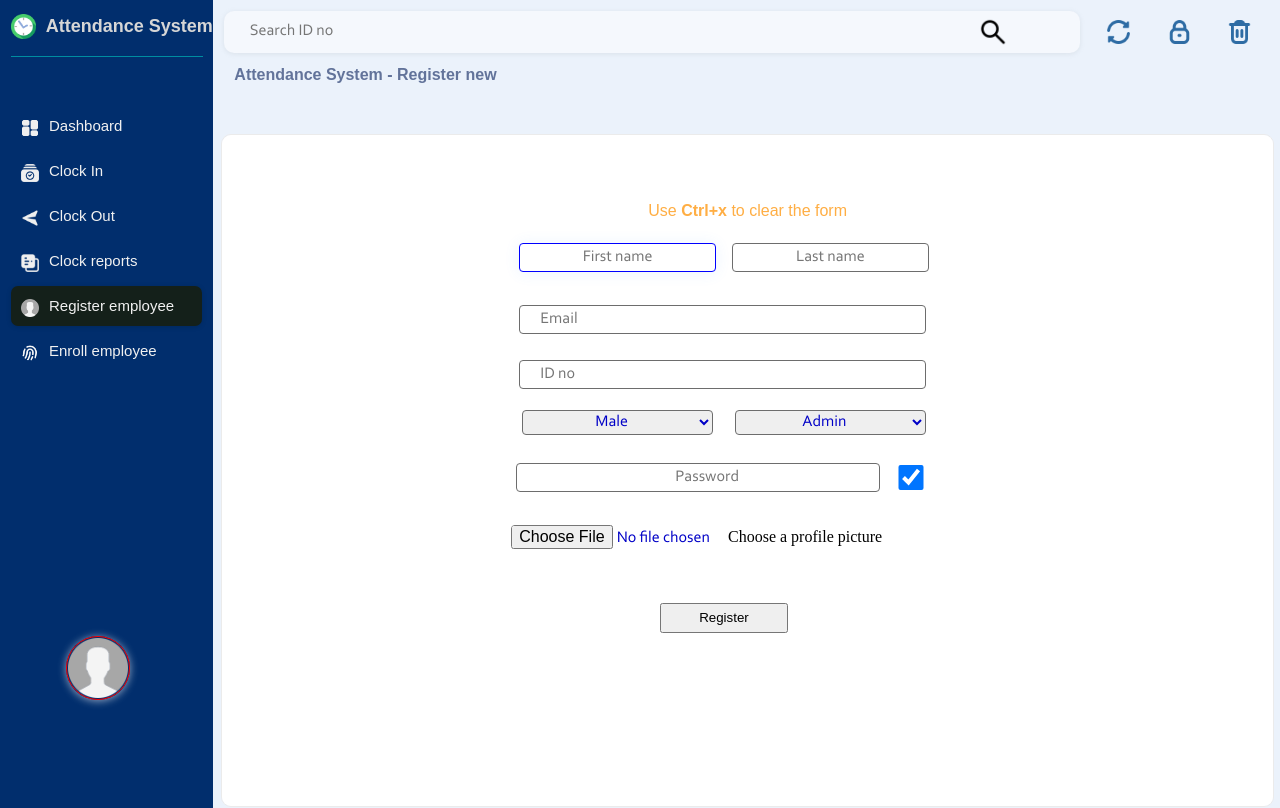
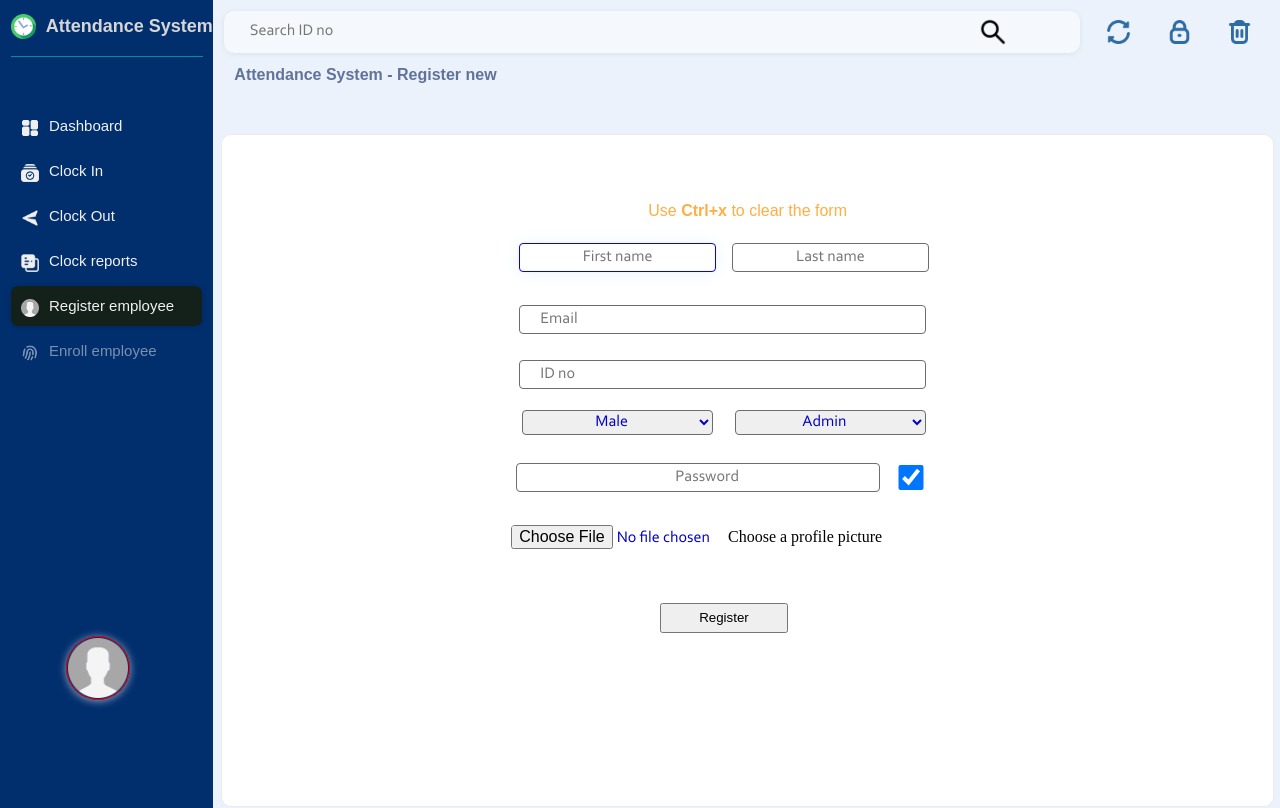
Before and after one commit to leevayle/attendance-system, a PHP site: page /other/register.php in a window 1280 px wide. Run offline with PHP 8.4, Linux system fonts and the light colour scheme; some web fonts are replaced.

Commit message:
minor UI bugs fixed

```diff
--- a/other/css/dash.css
+++ b/other/css/dash.css
@@ -15,6 +15,11 @@ body {
     user-select: none;
 }
 *{transition: all ease-in-out 0.2s;}
+
+#enrollemployee{
+    opacity: 0.5;
+}
+
 input:focus{
     outline: none;
 }
@@ -116,6 +121,8 @@ select:focus{
     font-size: 15px;
 }
 a{text-decoration: none;}
+
+
 
 .profile-nav{
     width: 90%;
--- a/other/dash.html
+++ b/other/dash.html
@@ -194,7 +194,7 @@
                             <div class="tile-title">Register employee</div>
                         </div>
                     </a>
-                    <a href="#enroll-employee" style="opacity: 0.5;">
+                    <a href="#enroll-employee" id="enrollemployee">
                         <div class="tiles" title="enroll employee">
                             <div class="tile-icon"><img class="icon" src="images/enroll.png"></div>
                             <div class="tile-title">Enroll employee</div>
--- a/other/register.php
+++ b/other/register.php
@@ -139,7 +139,7 @@
                         <div class="tile-title">Register employee</div>
                     </div>
                 </a>
-                <a href="#enroll-employee">
+                <a href="#enroll-employee" id="enrollemployee">
                     <div class="tiles" title="enroll employee">
                         <div class="tile-icon"><img class="icon" src="images/enroll.png"></div>
                         <div class="tile-title">Enroll employee</div>
--- a/other/reports.html
+++ b/other/reports.html
@@ -139,7 +139,7 @@
                             <div class="tile-title">Register employee</div>
                         </div>
                     </a>
-                    <a href="#enroll-employee">
+                    <a href="#enroll-employee" id="enrollemployee">
                         <div class="tiles" title="enroll employee">
                             <div class="tile-icon"><img class="icon" src="images/enroll.png"></div>
                             <div class="tile-title">Enroll employee</div>
```
